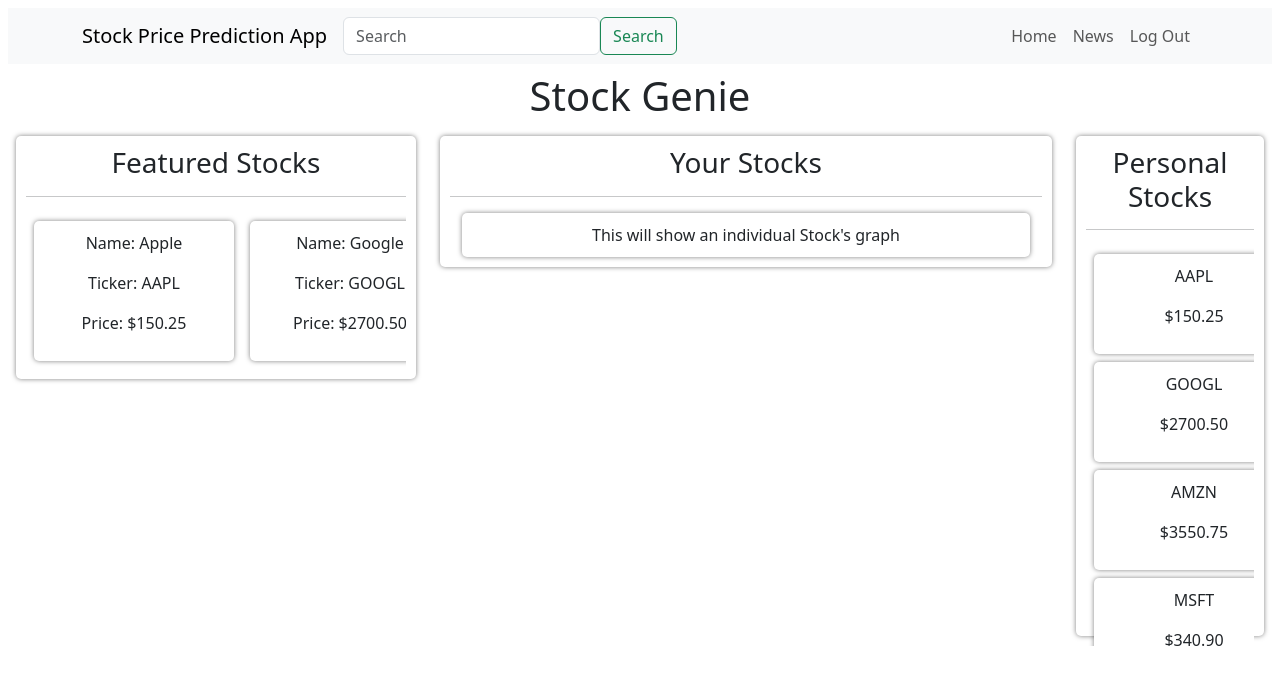
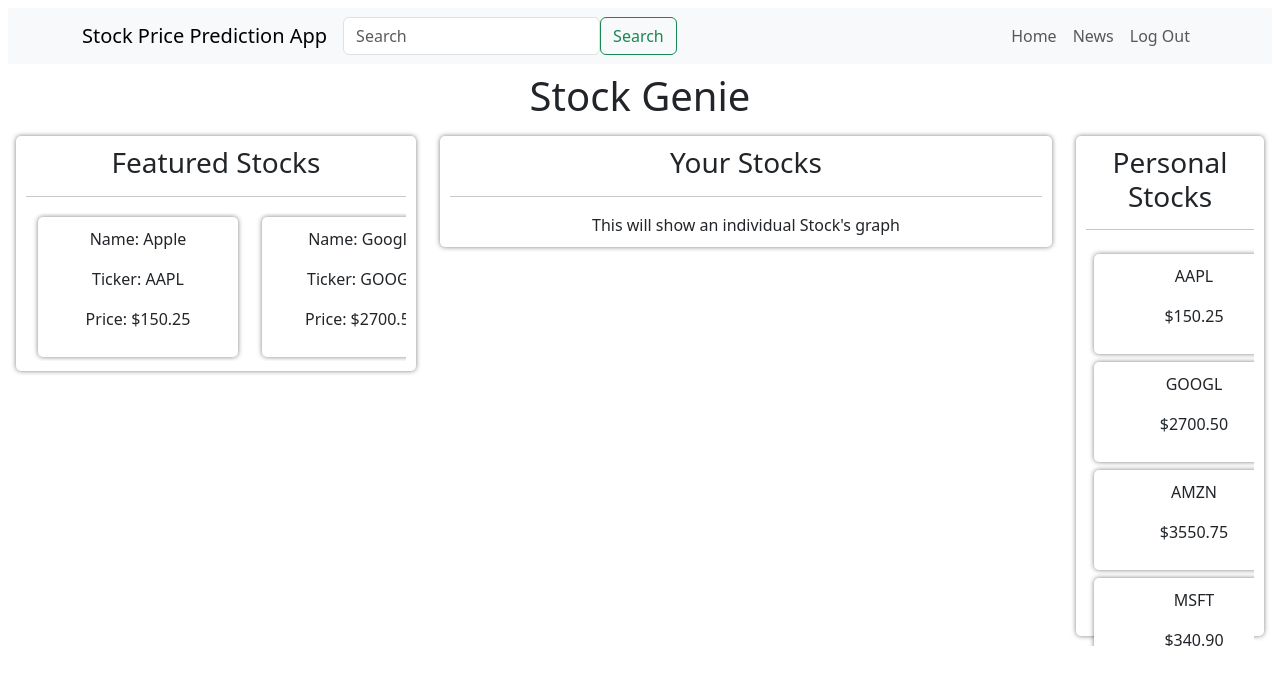
Before and after one commit to mwwenger6/stock-prediction-app, a React (Create React App) app: page / in a window 1280 px wide. Shown: the top 684 px of the page. Built offline with nearby package versions, Linux system fonts and the light colour scheme.

Commit message:
Changed Featured Stocks to be a component

```diff
--- /dev/null
+++ b/src/Components/FeaturedStock.tsx
@@ -0,0 +1,22 @@
+import React from 'react';
+import { Container } from 'react-bootstrap';
+
+interface Stock {
+  name: string;
+  ticker: string;
+  price: number;
+}
+
+const FeaturedStock: React.FC<{ stock: Stock }> = ({ stock }) => {
+  return (
+    <Container>
+        <div className="floatingDiv my-1" style={{width: '200px'}}>
+            <p>Name: {stock.name}</p>
+            <p>Ticker: {stock.ticker}</p>
+            <p>Price: ${stock.price.toFixed(2)}</p>
+        </div>
+    </Container>
+  );
+};
+
+export default FeaturedStock;
--- a/src/Components/StockGraph.tsx
+++ b/src/Components/StockGraph.tsx
@@ -4,7 +4,7 @@ const StockGraph = () => {
 
     return (
         <Container>
-            <div className="floatingDiv">
+            <div>
                 This will show an individual Stock's graph
             </div>
         </Container>
--- a/src/Views/HomeView.tsx
+++ b/src/Views/HomeView.tsx
@@ -1,9 +1,16 @@
 import AppNavbar from "../Components/AppNavbar";
 import StockGraph from "../Components/StockGraph";
+import FeaturedStock from '../Components/FeaturedStock';
+
+interface Stock {
+    name: string;
+    ticker: string;
+    price: number;
+}
 
 function HomeView () {
 
-    const stockData = [
+    const stockData: Stock[] = [
         { name: 'Apple', ticker: 'AAPL', price: 150.25 },
         { name: 'Google', ticker: 'GOOGL', price: 2700.50 },
         { name: 'Amazon', ticker: 'AMZN', price: 3550.75 },
@@ -25,11 +32,7 @@ function HomeView () {
                         <div className="featured-stocks-container">
                             <div id="featured-stocks" className="d-flex flex-nowrap overflow-auto">
                                 {stockData.map((stock, index) => (
-                                    <div key={index} className="floatingDiv m-2" style={{ minWidth: '200px', width: '200px' }}>
-                                        <p>Name: {stock.name}</p>
-                                        <p>Ticker: {stock.ticker}</p>
-                                        <p>Price: ${stock.price.toFixed(2)}</p>
-                                    </div>
+                                    <FeaturedStock key={index} stock={stock} />
                                 ))}
                             </div>
                         </div>
```
